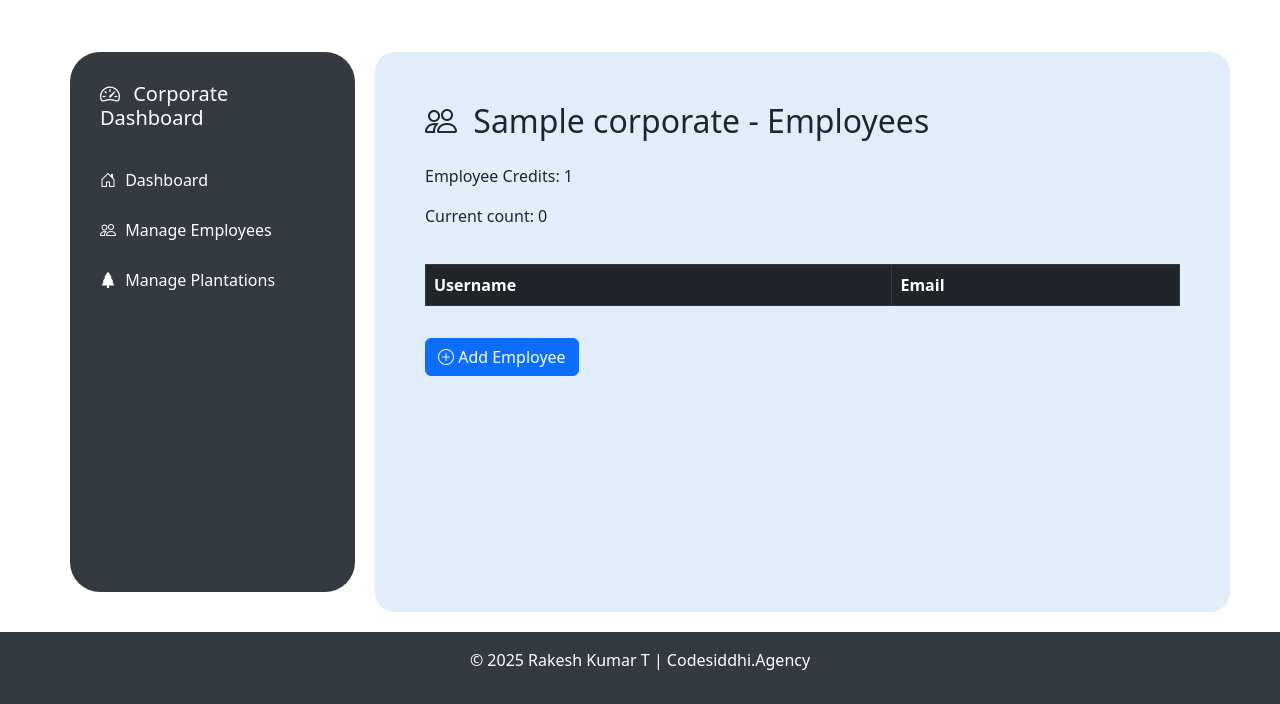
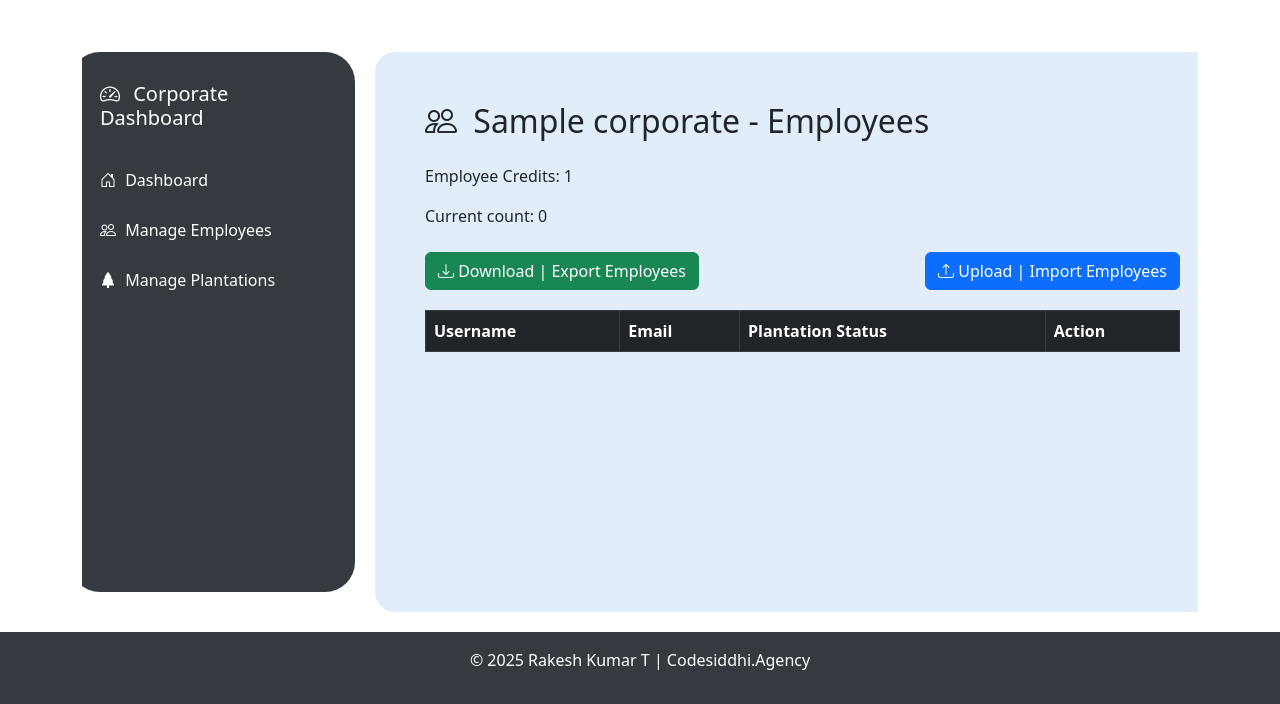
Before and after one commit to rakeshptajlapur/treeforlife_mvp, a Django app: page /corporate/employees/ in a window 1280 px wide. Shown: the part 96-800 px from the top of the page. Run offline with Django 5.2, Linux system fonts and the light colour scheme; a user stored in the database is signed in; tables that the repository leaves empty hold one stand-in row (values such as "Sample post"); lists and menus that the app fills with data are empty.

Commit message:
Bulk Imp/Exp of manage employees for corporate admin also table 2 new column ( plantation status and deletion permission ) and tested imp exp and table

```diff
--- a/plant_booking/settings.py
+++ b/plant_booking/settings.py
@@ -134,6 +134,8 @@ USE_TZ = True
 STATIC_URL = '/static/'  # URL to access static files
 STATICFILES_DIRS = [os.path.join(BASE_DIR, 'static')]  # Include your static files folder
 
+
+
 # Default primary key field type
 # https://docs.djangoproject.com/en/5.1/ref/settings/#default-auto-field
 
--- a/plantation/templates/corporate/manage_employees.html
+++ b/plantation/templates/corporate/manage_employees.html
@@ -4,7 +4,7 @@
 {% block title %}Manage Employees{% endblock %}
 
 {% block content %}
-<div style="margin: 0 auto; max-width: 1200px;">
+<div style="margin: 0 auto; max-width: 1200px; overflow-x: hidden;"> <!-- Prevent horizontal scrolling -->
   <div class="row" style="display: flex; flex-wrap: nowrap; min-height: 70vh;">
 
     <!-- Sidebar -->
@@ -14,6 +14,7 @@
            color: #fff;
            padding: 30px;
            border-radius: 30px;
+           overflow: hidden; /* Prevents side scrolling in sidebar */
          ">
       <h5 style="margin-bottom: 30px;">
         <i class="bi bi-speedometer2" style="margin-right: 8px;"></i>
@@ -54,6 +55,7 @@
            padding: 50px;
            background-color: #e1eefa;
            border-radius: 20px;
+           overflow-x: hidden; /* Prevents horizontal overflow */
          ">
 
       <h2 class="mb-4">
@@ -64,13 +66,27 @@
       <p>Employee Credits: {{ corporate.employee_credits }}</p>
       <p>Current count: {{ employees.count }}</p>
 
+      <!-- Import/Export Buttons -->
+      <div class="d-flex justify-content-between mt-4">
+        <a href="{% url 'export_employees' %}" class="btn btn-success">
+          <i class="bi bi-download"></i> Download | Export Employees
+        </a>
+
+        <!-- Import Button with Modal Trigger -->
+        <button id="import-employees-btn" class="btn btn-primary" data-bs-toggle="modal" data-bs-target="#importModal">
+          <i class="bi bi-upload"></i> Upload | Import Employees
+        </button>
+      </div>
+
       <!-- Scrollable Table Container -->
-      <div style="max-height: 400px; overflow-y: auto;">
-        <table class="table table-hover table-bordered" style="background-color: #fff; margin-top: 20px;">
+      <div style="max-height: 400px; overflow-y: auto; margin-top: 20px;">
+        <table class="table table-hover table-bordered" style="background-color: #fff; width: 100%;">
           <thead class="table-dark">
             <tr>
               <th>Username</th>
               <th>Email</th>
+              <th>Plantation Status</th>
+              <th>Action</th>
             </tr>
           </thead>
           <tbody>
@@ -78,16 +94,52 @@
               <tr>
                 <td>{{ emp.user.username }}</td>
                 <td>{{ emp.user.email }}</td>
+                <td>
+                  {% if emp.user.plantation_set.count > 0 %}
+                    <a href="{% url 'owner_details' emp.user.username %}">
+                      Yes ({{ emp.user.plantation_set.count }})
+                    </a>
+                  {% else %}
+                    No
+                  {% endif %}
+                </td>
+                <td>
+                  {% if emp.user.plantation_set.count == 0 %}
+                    <a href="{% url 'delete_employee' emp.id %}" class="text-danger" title="Delete Employee">
+                      <i class="bi bi-x-circle"></i>
+                    </a>
+                  {% else %}
+                    <span class="text-secondary" title="Cannot delete: plantations assigned">
+                      <i class="bi bi-x-circle-fill"></i>
+                    </span>
+                  {% endif %}
+                </td>
               </tr>
             {% endfor %}
           </tbody>
         </table>
       </div>
+    </div>
+  </div>
+</div>
 
-      <div class="mt-3">
-        <a href="{% url 'add_employee' %}" class="btn btn-primary">
-          <i class="bi bi-plus-circle"></i> Add Employee
-        </a>
+<!-- Modal for Import -->
+<div class="modal fade" id="importModal" tabindex="-1" aria-labelledby="importModalLabel" aria-hidden="true">
+  <div class="modal-dialog">
+    <div class="modal-content">
+      <div class="modal-header">
+        <h5 class="modal-title" id="importModalLabel">Import Employees</h5>
+        <button type="button" class="btn-close" data-bs-dismiss="modal" aria-label="Close"></button>
+      </div>
+      <div class="modal-body">
+        <form id="import-employees-form" method="POST" enctype="multipart/form-data" action="{% url 'import_employees' %}">
+          {% csrf_token %}
+          <div class="mb-3">
+            <label for="csvFile" class="form-label">Upload CSV File</label>
+            <input class="form-control" type="file" id="csvFile" name="csv_file" accept=".csv" required>
+          </div>
+          <button type="submit" class="btn btn-primary">Upload</button>
+        </form>
       </div>
     </div>
   </div>
--- a/plantation/urls.py
+++ b/plantation/urls.py
@@ -26,5 +26,11 @@ path('', views.homepage, name='homepage'),
     path('corporate/plantation/<int:plantation_id>/assign/', views.assign_plantation, name='assign_plantation'),
     # ... etc
 
+    # ---- BUlk IMP EXP Routes ----
+    path('corporate/employees/export/', views.export_employees, name='export_employees'),
+    path('corporate/employees/import/', views.import_employees, name='import_employees'),
+
+    #---delete employee in manage employee table route---
+    path('corporate/employees/delete/<int:employee_id>/', views.delete_employee, name='delete_employee'),
 
 ]
--- a/plantation/views.py
+++ b/plantation/views.py
@@ -8,6 +8,90 @@ from django.contrib.auth.decorators import login_required
 from django.http import Http404
 from django.contrib import messages
 from .models import Corporate, Employee, Plantation, Timeline, Comment
+import csv
+from django.http import HttpResponse
+
+
+
+@login_required
+def delete_employee(request, employee_id):
+    try:
+        corporate = request.user.corporate_account
+    except Corporate.DoesNotExist:
+        return HttpResponseForbidden("You are not a corporate admin.")
+
+    # Fetch the employee object
+    employee = get_object_or_404(Employee, id=employee_id, corporate=corporate)
+
+    # Check if the employee is assigned to any plantations
+    if employee.user.plantation_set.exists():
+        messages.error(request, "Cannot delete employee: plantations are assigned.")
+        return redirect('manage_employees')
+
+    # If not assigned, delete the employee
+    user = employee.user
+    employee.delete()  # Remove the employee record
+    user.delete()      # Remove the associated user record
+    messages.success(request, "Employee deleted successfully.")
+    return redirect('manage_employees')
+
+@login_required
+def export_employees(request):
+    try:
+        corporate = request.user.corporate_account
+    except Corporate.DoesNotExist:
+        return HttpResponseForbidden("You are not a corporate admin.")
+
+    # Create the CSV response
+    response = HttpResponse(content_type='text/csv')
+    response['Content-Disposition'] = 'attachment; filename="employees.csv"'
+
+    writer = csv.writer(response)
+    writer.writerow(['Username', 'Email'])  # Headers
+
+    # Write employee data
+    for emp in corporate.employees.select_related('user'):
+        writer.writerow([emp.user.username, emp.user.email])
+
+    return response
+
+@login_required
+def import_employees(request):
+    try:
+        corporate = request.user.corporate_account
+    except Corporate.DoesNotExist:
+        return HttpResponseForbidden("You are not a corporate admin.")
+
+    if request.method == "POST":
+        csv_file = request.FILES.get('csv_file')
+        if not csv_file or not csv_file.name.endswith('.csv'):
+            messages.error(request, "Invalid file format. Please upload a CSV file.")
+            return redirect('manage_employees')
+
+        # Read CSV file
+        data = csv.reader(csv_file.read().decode('utf-8').splitlines())
+        next(data, None)  # Skip header row
+
+        added_count = 0
+        for row in data:
+            if corporate.employees.count() >= corporate.employee_credits:
+                messages.warning(request, "Employee limit reached. Some rows were skipped.")
+                break
+
+            try:
+                username, email = row
+                if not User.objects.filter(email=email).exists():
+                    user = User.objects.create_user(username=username, email=email)
+                    Employee.objects.create(user=user, corporate=corporate)
+                    added_count += 1
+            except ValueError:
+                messages.error(request, "Invalid data format in file.")
+                continue
+
+        messages.success(request, f"{added_count} employees added successfully.")
+        return redirect('manage_employees')
+
+    return HttpResponseForbidden("Invalid request method.")
 
 def homepage(request):
     if request.META.get('HTTP_X_REQUESTED_WITH') == 'XMLHttpRequest':
```
Also changed, not shown: plantation/templates/corporate/add_employee.html (+1 -6 lines).
